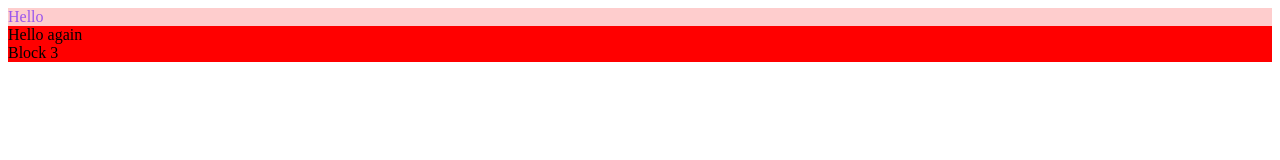
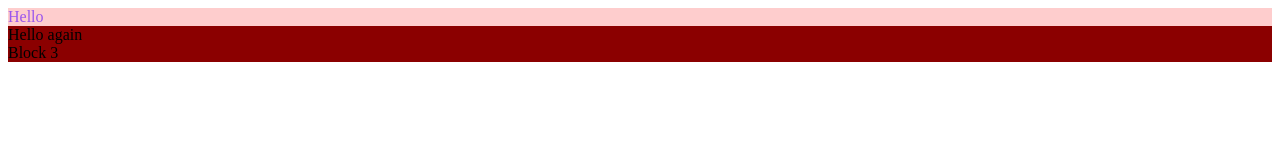
Before and after one commit to drinkmoretea77/demo, a website: page index.html in a window 1280 px wide. Drawn offline with Linux system fonts and the light colour scheme.

Commit message:
darkreded

```diff
--- a/css/style.css
+++ b/css/style.css
@@ -9,5 +9,5 @@
 
 .block2,
 .block3 {
-  background: red;
+  background: darkred;
 }
```
